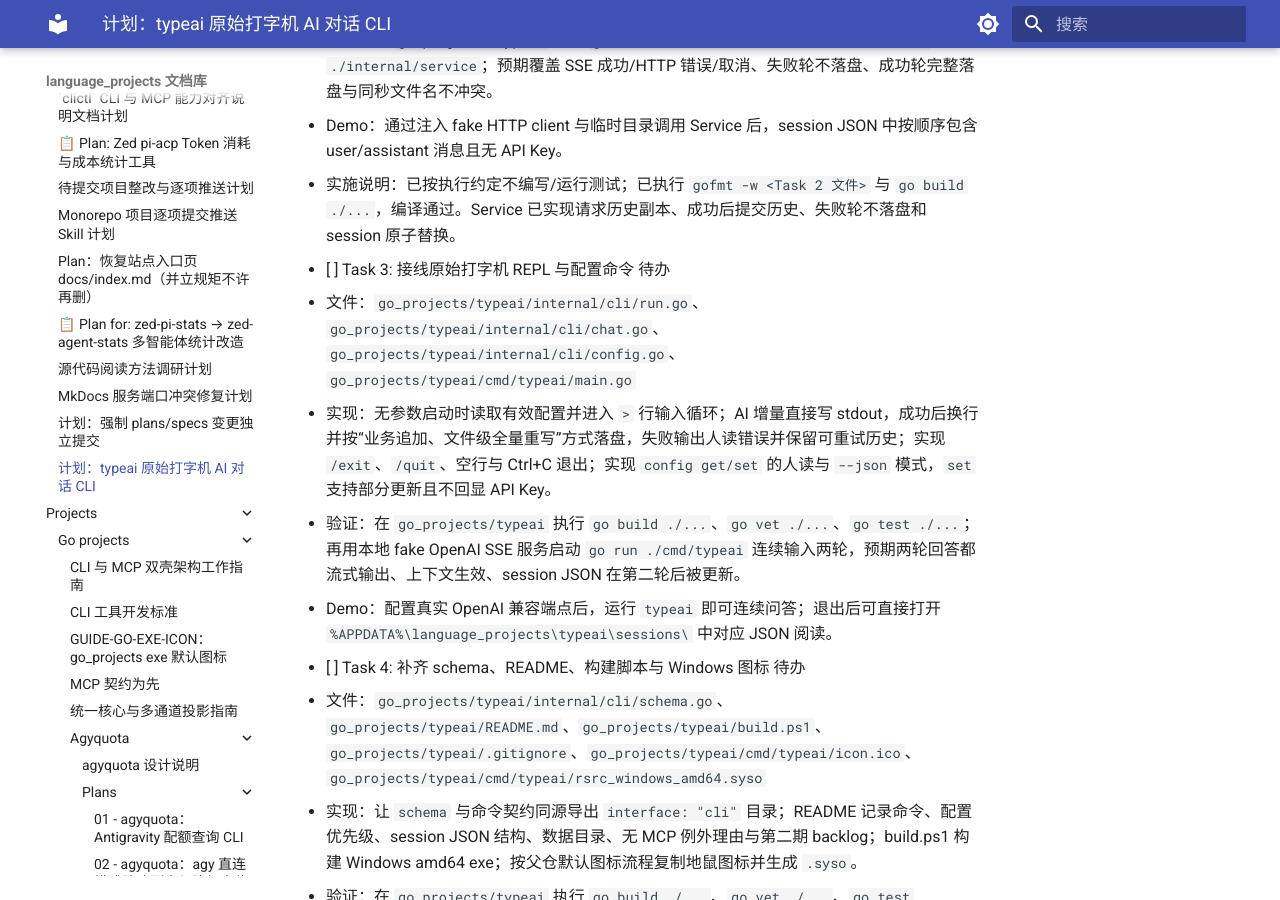
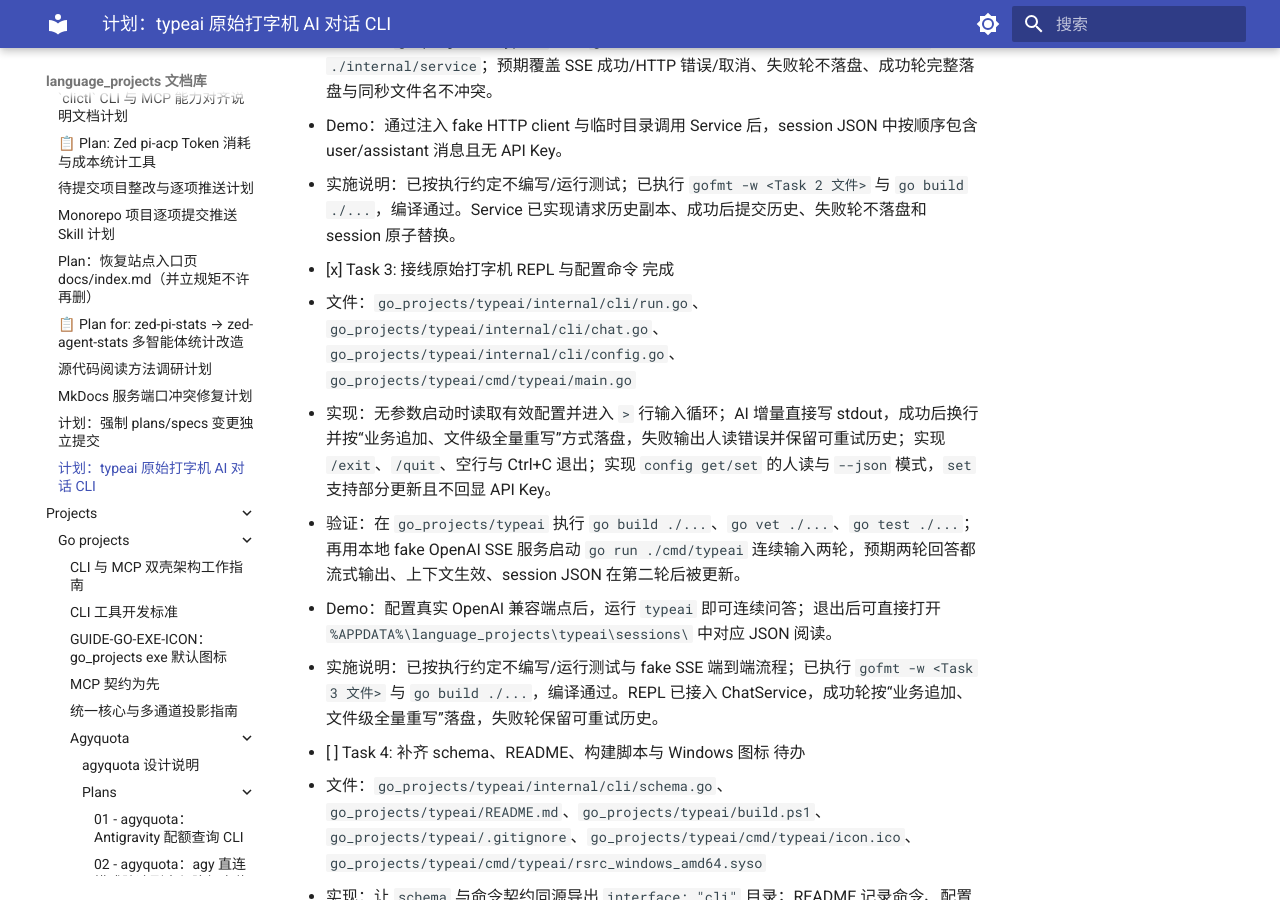
Before and after one commit to shihao-hub/td-language_projects, an MkDocs documentation site: the page built from docs/plans/20-typeai-cli.md, in a window 1280 px wide and 900 px high, scrolled down 2499 px. Built offline with MkDocs 1.6.1 and Material for MkDocs 9.7.7, drawn with Linux system fonts in a browser that asks for light colours.

Commit message:
docs: 更新 typeai 计划任务三状态

```diff
--- a/docs/plans/20-typeai-cli.md
+++ b/docs/plans/20-typeai-cli.md
@@ -65,11 +65,12 @@ flowchart TB
   - Demo：通过注入 fake HTTP client 与临时目录调用 Service 后，session JSON 中按顺序包含 user/assistant 消息且无 API Key。
   - 实施说明：已按执行约定不编写/运行测试；已执行 `gofmt -w <Task 2 文件>` 与 `go build ./...`，编译通过。Service 已实现请求历史副本、成功后提交历史、失败轮不落盘和 session 原子替换。
 
-- [ ] Task 3: 接线原始打字机 REPL 与配置命令 待办
+- [x] Task 3: 接线原始打字机 REPL 与配置命令 完成
   - 文件：`go_projects/typeai/internal/cli/run.go`、`go_projects/typeai/internal/cli/chat.go`、`go_projects/typeai/internal/cli/config.go`、`go_projects/typeai/cmd/typeai/main.go`
   - 实现：无参数启动时读取有效配置并进入 `> ` 行输入循环；AI 增量直接写 stdout，成功后换行并按“业务追加、文件级全量重写”方式落盘，失败输出人读错误并保留可重试历史；实现 `/exit`、`/quit`、空行与 Ctrl+C 退出；实现 `config get/set` 的人读与 `--json` 模式，`set` 支持部分更新且不回显 API Key。
   - 验证：在 `go_projects/typeai` 执行 `go build ./...`、`go vet ./...`、`go test ./...`；再用本地 fake OpenAI SSE 服务启动 `go run ./cmd/typeai` 连续输入两轮，预期两轮回答都流式输出、上下文生效、session JSON 在第二轮后被更新。
   - Demo：配置真实 OpenAI 兼容端点后，运行 `typeai` 即可连续问答；退出后可直接打开 `%APPDATA%\language_projects\typeai\sessions\` 中对应 JSON 阅读。
+  - 实施说明：已按执行约定不编写/运行测试与 fake SSE 端到端流程；已执行 `gofmt -w <Task 3 文件>` 与 `go build ./...`，编译通过。REPL 已接入 ChatService，成功轮按“业务追加、文件级全量重写”落盘，失败轮保留可重试历史。
 
 - [ ] Task 4: 补齐 schema、README、构建脚本与 Windows 图标 待办
   - 文件：`go_projects/typeai/internal/cli/schema.go`、`go_projects/typeai/README.md`、`go_projects/typeai/build.ps1`、`go_projects/typeai/.gitignore`、`go_projects/typeai/cmd/typeai/icon.ico`、`go_projects/typeai/cmd/typeai/rsrc_windows_amd64.syso`
```
